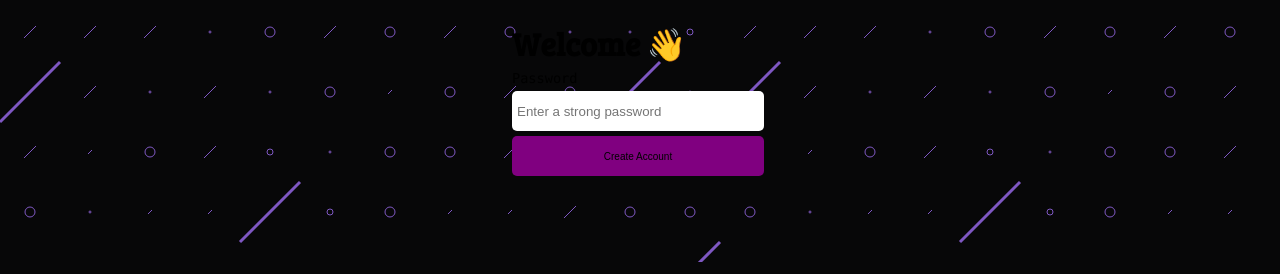
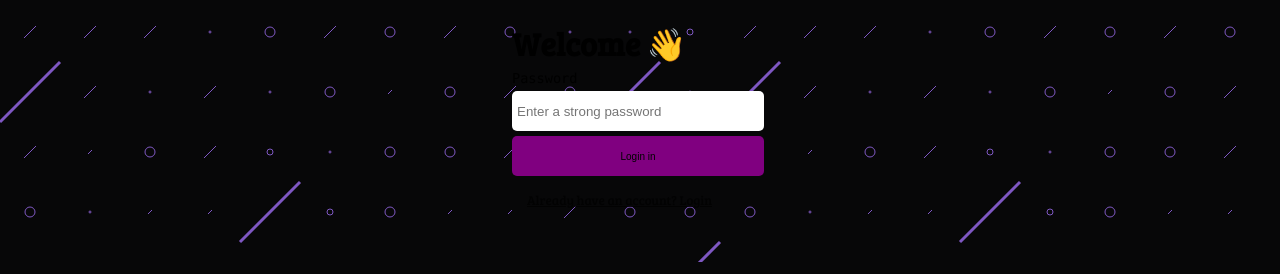
Before and after one commit to Codestronomer/Ravens, a Next.js app in the folder client/: page / in a window 1280 px wide. Both pictures are taken after typing "Sample" into the empty fields and a click on the button "Enter". Shown: the part 298-572 px from the top of the page. Built offline with nearby package versions, Linux system fonts and the light colour scheme.

Commit message:
[feat] seperate login and sign up component, update auth component, add animations

```diff
--- a/client/package.json
+++ b/client/package.json
@@ -9,6 +9,7 @@
     "lint": "next lint"
   },
   "dependencies": {
+    "@formkit/auto-animate": "^0.7.0",
     "@types/node": "20.5.1",
     "@types/react": "18.2.20",
     "@types/react-dom": "18.2.7",
--- /dev/null
+++ b/client/src/app/auth/authUtils.tsx
@@ -0,0 +1,97 @@
+import React, { Dispatch, SetStateAction } from 'react';
+import styles from './auth.module.css';
+import { useRouter } from 'next/navigation';
+import { UserInfo } from '@/context/authContext';
+
+interface userNameProps {
+  userInfo: UserInfo
+  handleSubmit: Function
+  setUsername: Function
+  setIsValid: Dispatch<SetStateAction<boolean>>
+  isRegister: boolean
+}
+
+interface passwordProps {
+  userInfo: UserInfo
+  handleUser: Function,
+  setPassword: Function,
+  isLoading: boolean,
+  isRegister: boolean
+}
+
+export const GetUsername: React.FC<userNameProps> = ({ handleSubmit, setUsername, userInfo, isRegister }) => {
+
+  const handleUsername = (e: React.ChangeEvent<HTMLInputElement>) => {
+    e.preventDefault();
+    setUsername({ ...userInfo, username: e.target.value });
+  };
+
+  const handleFormSubmit = (e: React.FormEvent) => {
+    e?.preventDefault(); // Prevents the default form submission behavior
+    handleSubmit();
+  };
+
+  return <>
+    <form onSubmit={handleFormSubmit} className={styles.auth}>
+      {
+        isRegister ?
+          <label className={styles.description}>Enter a username to get started</label>
+        :
+          <label className={styles.description}>Enter your username to contine</label>
+      }
+      <input
+        className={styles.userInput}
+        required={true}
+        placeholder='Username'
+        onChange={(e) => handleUsername(e)}
+      >
+      </input>
+      <button className={styles.userSubmit} type='submit'>Enter</button>
+    </form>
+  </>
+
+}
+
+export const GetPassword: React.FC<passwordProps> = ({
+    handleUser,
+    setPassword,
+    userInfo,
+    isLoading,
+    isRegister
+  }) => {
+  const router = useRouter();
+
+  const handlePassword = (e: React.ChangeEvent<HTMLInputElement>) => {
+    e.preventDefault();
+    setPassword({...userInfo, password: e.target.value});
+  }
+
+  const handleFormSubmit = (e: React.FormEvent) => {
+    e.preventDefault();
+    handleUser();
+    router.push("/chat");
+  }
+
+  return (
+    <>
+      <form onSubmit={handleFormSubmit} className={styles.auth}>
+        <label className={styles.description}>Password</label>
+        <input
+        className={styles.userInput}
+        placeholder='Enter a strong password'
+        required={true}
+        type='password'
+        autoComplete='new-password'
+        aria-autocomplete='list'
+        onChange={handlePassword}
+        />
+        {
+          isRegister ?
+            <button className={styles.userSubmit} type='submit'>{isLoading ? 'Creating Your Account' : 'Create Account'}</button>
+          :
+          <button className={styles.userSubmit} type='submit'>{isLoading ? 'Logging In' : 'Login in'}</button>
+        }
+      </form>
+    </>
+  )
+}
--- a/client/src/app/auth/index.tsx
+++ b/client/src/app/auth/index.tsx
@@ -1,130 +1,26 @@
 'use client'
-import { AuthContext, User, AuthContextType, errorType, UserInfo } from '@/context/authContext';
+import React, { useState } from "react";
+import { Login } from "./login";
+import { Register } from "./register";
 import styles from './auth.module.css';
-import { useRouter } from 'next/navigation';
-import React, { useState, useEffect, useContext } from 'react';
-import { Dispatch, SetStateAction } from 'react';
-import ErrorModal from '@/components/ErrorModal';
+import { useAutoAnimate } from '@formkit/auto-animate/react';
+export function Auth() {
+  const [isLogin, setIsLogin] = useState(false);
+  const [parent] = useAutoAnimate();
 
-interface userNameProps {
-  userInfo: UserInfo
-  handleSubmit: Function,
-  setUsername: Function,
-  setIsValid: Dispatch<SetStateAction<boolean>>
-}
+  const handleClick = (e: React.MouseEvent) => {
+    e.preventDefault();
 
-interface passwordProps {
-  userInfo: UserInfo
-  registerUser: Function,
-  setPassword: Function,
-  isLoading: boolean,
-}
-
-export function Login(): React.FunctionComponentElement<HTMLBodyElement> {
-  const [isValid, setIsValid] = useState(false);
-  const authContext = useContext(AuthContext) as AuthContextType;
-
-  const {
-    userInfo,
-    updateUserInfo,
-    registerUser,
-    registerError,
-    isLoading,
-    setRegisterError,
-  } = authContext;
-
-  // Switch to next route
-  const handleNext = () => {
-    setIsValid(true);
+    setIsLogin(!isLogin);
   }
 
-   const handleCloseError = () => {
-    setRegisterError(null as any);
-  };
-
-  useEffect(() => {
-  }, [isValid]);
-
   return (
-    <div>
-      {!isValid ? <GetUsername
-        userInfo={userInfo}
-        setUsername={updateUserInfo}
-        setIsValid={setIsValid}
-        handleSubmit={handleNext}
-        /> : <GetPassword
-          userInfo={userInfo}
-          setPassword={updateUserInfo}
-          registerUser={registerUser}
-          isLoading={isLoading}
-        />
-      }
-
-      {
-        registerError && registerError?.error &&
-        <ErrorModal onClose={handleCloseError} errorMessage={registerError?.message} />
-      }
+    <div ref={parent}>
+      { isLogin ? <Login /> : <Register />}
+      <p className={styles.authSwitch} onClick={handleClick}>{
+          isLogin ? "Don't have an account? Sign up" : "Already have an account? Login"
+        }
+      </p>
     </div>
   )
 }
-
-const GetUsername: React.FC<userNameProps> = ({ handleSubmit, setUsername, userInfo }) => {
-
-  const handleUsername = (e: React.ChangeEvent<HTMLInputElement>) => {
-    e.preventDefault();
-    setUsername({ ...userInfo, username: e.target.value });
-  };
-
-  const handleFormSubmit = (e: React.FormEvent) => {
-    e?.preventDefault(); // Prevents the default form submission behavior
-    handleSubmit();
-  };
-
-  return <>
-    <form onSubmit={handleFormSubmit} className={styles.auth}>
-      <label className={styles.description}>Enter a username to get started</label>
-      <input
-        className={styles.userInput}
-        required={true}
-        placeholder='Username'
-        onChange={(e) => handleUsername(e)}
-      >
-      </input>
-      <button className={styles.userSubmit} type='submit'>Enter</button>
-    </form>
-  </>
-
-}
-
-const GetPassword: React.FC<passwordProps> = ({ registerUser, setPassword, userInfo, isLoading }) => {
-  const router = useRouter();
-
-  const handlePassword = (e: React.ChangeEvent<HTMLInputElement>) => {
-    e.preventDefault();
-    setPassword({...userInfo, password: e.target.value});
-  }
-
-  const handleFormSubmit = (e: React.FormEvent) => {
-    e.preventDefault();
-    registerUser();
-    router.push("/chat");
-  }
-
-  return (
-    <>
-      <form onSubmit={handleFormSubmit} className={styles.auth}>
-        <label className={styles.description}>Password</label>
-        <input
-        className={styles.userInput}
-        placeholder='Enter a strong password'
-        required={true}
-        type='password'
-        autoComplete='new-password'
-        aria-autocomplete='list'
-        onChange={handlePassword}
-        />
-        <button className={styles.userSubmit} type='submit'>{isLoading ? 'Creating Your Account' : 'Create Account'}</button>
-      </form>
-    </>
-  )
-}
--- /dev/null
+++ b/client/src/app/auth/login.tsx
@@ -0,0 +1,55 @@
+'use client'
+import { AuthContext, User, AuthContextType, errorType, UserInfo } from '@/context/authContext';
+import React, { useState, useEffect, useContext } from 'react';
+import ErrorModal from '@/components/ErrorModal';
+import { GetUsername, GetPassword } from './authUtils';
+
+export function Login(): React.FunctionComponentElement<HTMLBodyElement> {
+  const [isValid, setIsValid] = useState(false);
+  const authContext = useContext(AuthContext) as AuthContextType;
+
+  const {
+    userInfo,
+    updateUserInfo,
+    loginUser,
+    loginError,
+    isLoading,
+    setLoginError,
+  } = authContext;
+
+  // Switch to next route
+  const handleNext = () => {
+    setIsValid(true);
+  }
+
+   const handleCloseError = () => {
+    setLoginError(null as any);
+  };
+
+  useEffect(() => {
+  }, [isValid]);
+
+  return (
+    <div>
+      {!isValid ? <GetUsername
+        userInfo={userInfo}
+        setUsername={updateUserInfo}
+        setIsValid={setIsValid}
+        handleSubmit={handleNext}
+        isRegister={false}
+        /> : <GetPassword
+          userInfo={userInfo}
+          setPassword={updateUserInfo}
+          handleUser={loginUser}
+          isRegister={false}
+          isLoading={isLoading}
+        />
+      }
+
+      {
+        loginError && loginError?.error &&
+        <ErrorModal onClose={handleCloseError} errorMessage={loginError?.message} />
+      }
+    </div>
+  )
+}
--- /dev/null
+++ b/client/src/app/auth/register.tsx
@@ -0,0 +1,55 @@
+'use client'
+import { AuthContext, User, AuthContextType } from '@/context/authContext';
+import React, { useState, useEffect, useContext, SetStateAction } from 'react';
+import ErrorModal from '@/components/ErrorModal';
+import { GetUsername, GetPassword } from './authUtils';
+import styles from './auth.module.css';
+
+export function Register(): React.FunctionComponentElement<HTMLBodyElement> {
+  const [isValid, setIsValid] = useState(false);
+  const authContext = useContext(AuthContext) as AuthContextType;
+
+  const {
+    userInfo,
+    updateUserInfo,
+    registerUser,
+    registerError,
+    isLoading,
+    setRegisterError,
+  } = authContext;
+
+  // Switch to next route
+  const handleNext = () => {
+    setIsValid(true);
+  }
+
+   const handleCloseError = () => {
+    setRegisterError(null as any);
+  };
+
+  useEffect(() => {
+  }, [isValid]);
+
+  return (
+    <div>
+      {!isValid ? <GetUsername
+        userInfo={userInfo}
+        setUsername={updateUserInfo}
+        setIsValid={setIsValid}
+        handleSubmit={handleNext}
+        isRegister={true}
+        /> : <GetPassword
+          userInfo={userInfo}
+          setPassword={updateUserInfo}
+          registerUser={registerUser}
+          isLoading={isLoading}
+        />
+      }
+
+      {
+        registerError && registerError?.error &&
+        <ErrorModal onClose={handleCloseError} errorMessage={registerError?.message} />
+      }
+    </div>
+  )
+}
--- a/client/src/app/chat/page.tsx
+++ b/client/src/app/chat/page.tsx
@@ -14,6 +14,7 @@ const Chat: React.FC<ChatProps> = ({ children }) => {
   const { user } = useContext(AuthContext) as AuthContextType;
   const { userChats, isChatLoading, chatError } = useContext(ChatContext) as ChatContextType;
 
+  console.log(userChats);
   return (
   <>
     <ChatContextProvider user={user}>
--- a/client/src/app/page.tsx
+++ b/client/src/app/page.tsx
@@ -1,11 +1,11 @@
 import Image from 'next/image'
+import { useContext } from 'react'
+import { AppProps } from 'next/app'
+import { Auth } from './auth'
+import Nav from '@/components/nav'
 import styles from './page.module.css'
-import { AppProps } from 'next/app'
-import { Login } from './auth'
-import Nav from '@/components/nav'
+import { ChatContextProvider } from '@/context/chatContext'
 import { AuthContext, AuthContextProvider, AuthContextType } from '@/context/authContext'
-import { ChatContextProvider } from '@/context/chatContext'
-import { useContext } from 'react'
 
 
 export default function Home() {
@@ -15,7 +15,7 @@ export default function Home() {
         <Nav />
         <div className={styles.home}>
           <h1 className={styles.welcome}>Welcome 👋</h1>
-          <Login></Login>
+          <Auth />
         </div>
       </main>
     </AuthContextProvider>
--- a/client/src/components/nav/index.tsx
+++ b/client/src/components/nav/index.tsx
@@ -13,7 +13,7 @@ export default function Nav() {
         Ravens
       </h1>
       <div className={styles.navRight}>
-        {user ? <>
+        {user && user.username ? <>
           <h3>{user.username}</h3>
           <h2>Logout</h2>
         </>
```
Also changed, not shown: client/src/app/auth/auth.module.css (+20 -0 lines), client/src/context/authContext.tsx (+27 -1 lines), 1 other file (tests, documents, lock files or other folders).
